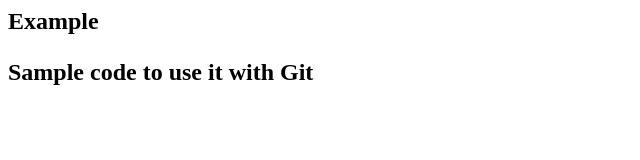
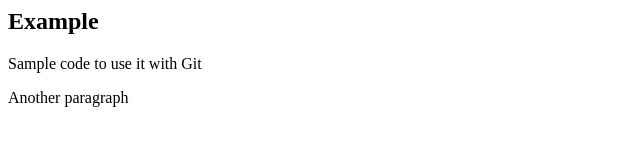
Before and after one commit to dperezju/Test, a plain HTML site: page index.html in a window 1280 px wide. Shown: the whole page, without its empty margins (0-640 px from the left). Drawn offline with Linux system fonts and the light colour scheme.

Commit message:
Update index.html

```diff
--- a/index.html
+++ b/index.html
@@ -2,7 +2,8 @@
 <head>
 </head>
 <body>
-<h2>Example<h2>
+<h2>Example</h2>
 <p>Sample code to use it with Git</p>
+<p>Another paragraph</p>
 </body>
 </html>
```
